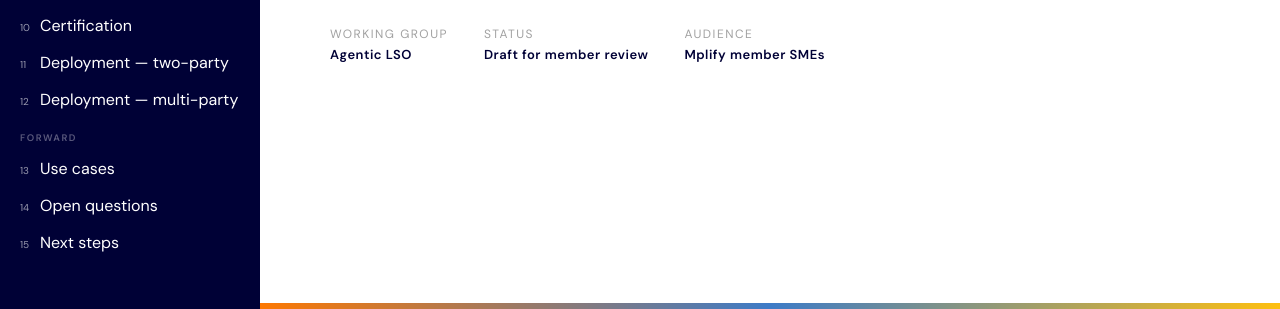
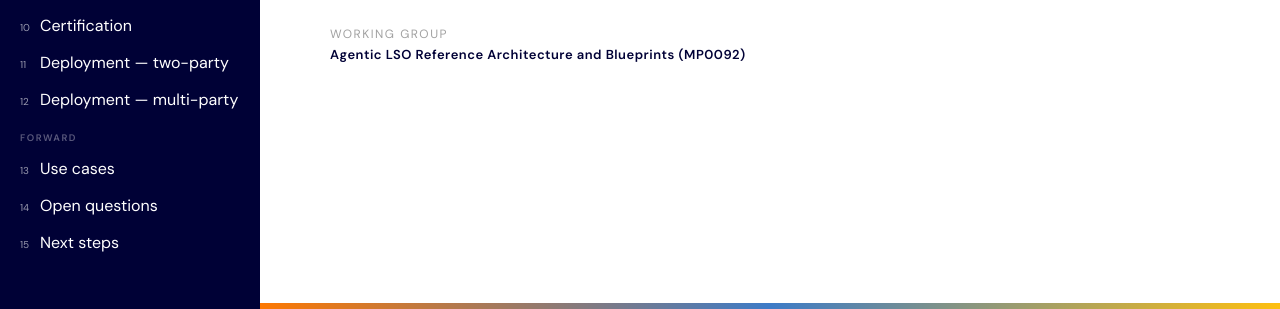
Before and after one commit to mplify-products/agentic-lso-mplify, a plain HTML site: page Agentic LSO Framework Presentation/agentic_lso_presentation.html in a window 1280 px wide. Shown: the part 491-800 px from the top of the page. Drawn offline with Linux system fonts and the light colour scheme; a web font is replaced by a local one.

Commit message:
Add files via upload

```diff
--- a/Agentic LSO Framework Presentation/agentic_lso_presentation.html
+++ b/Agentic LSO Framework Presentation/agentic_lso_presentation.html
@@ -247,6 +247,26 @@ button.chapter-item.active {
   margin-top: 4px;
   letter-spacing: 0.5px;
   text-transform: none;
+}
+.title-meta a {
+  display: block;
+  color: var(--navy);
+  font-weight: 600;
+  font-size: 13px;
+  margin-top: 4px;
+  letter-spacing: 0.5px;
+  text-transform: none;
+  text-decoration: none;
+  border-bottom: 1px solid transparent;
+  transition: color 0.2s, border-color 0.2s;
+}
+.title-meta a:hover {
+  color: var(--orange);
+  border-bottom-color: var(--orange);
+}
+.title-meta a:focus-visible {
+  outline: 2px solid var(--orange);
+  outline-offset: 3px;
 }
 
 /* =================== SECTION HEADER =================== */
@@ -788,9 +808,7 @@ svg.icon { width: 22px; height: 22px; }
         <div class="title-main">Agentic LSO<br>Reference Architecture</div>
         <div class="title-sub">A work-in-progress snapshot of the reference architecture and blueprints — for Mplify member review and discussion.</div>
         <div class="title-meta">
-          <div>Working Group<strong>Agentic LSO</strong></div>
-          <div>Status<strong>Draft for member review</strong></div>
-          <div>Audience<strong>Mplify member SMEs</strong></div>
+          <div>Working Group<a href="https://members.mplify.net/s/detail/a2cUI00002FvSKWYA3" target="_blank" rel="noopener">Agentic LSO Reference Architecture and Blueprints (MP0092)</a></div>
         </div>
       </div>
     </div>
```
